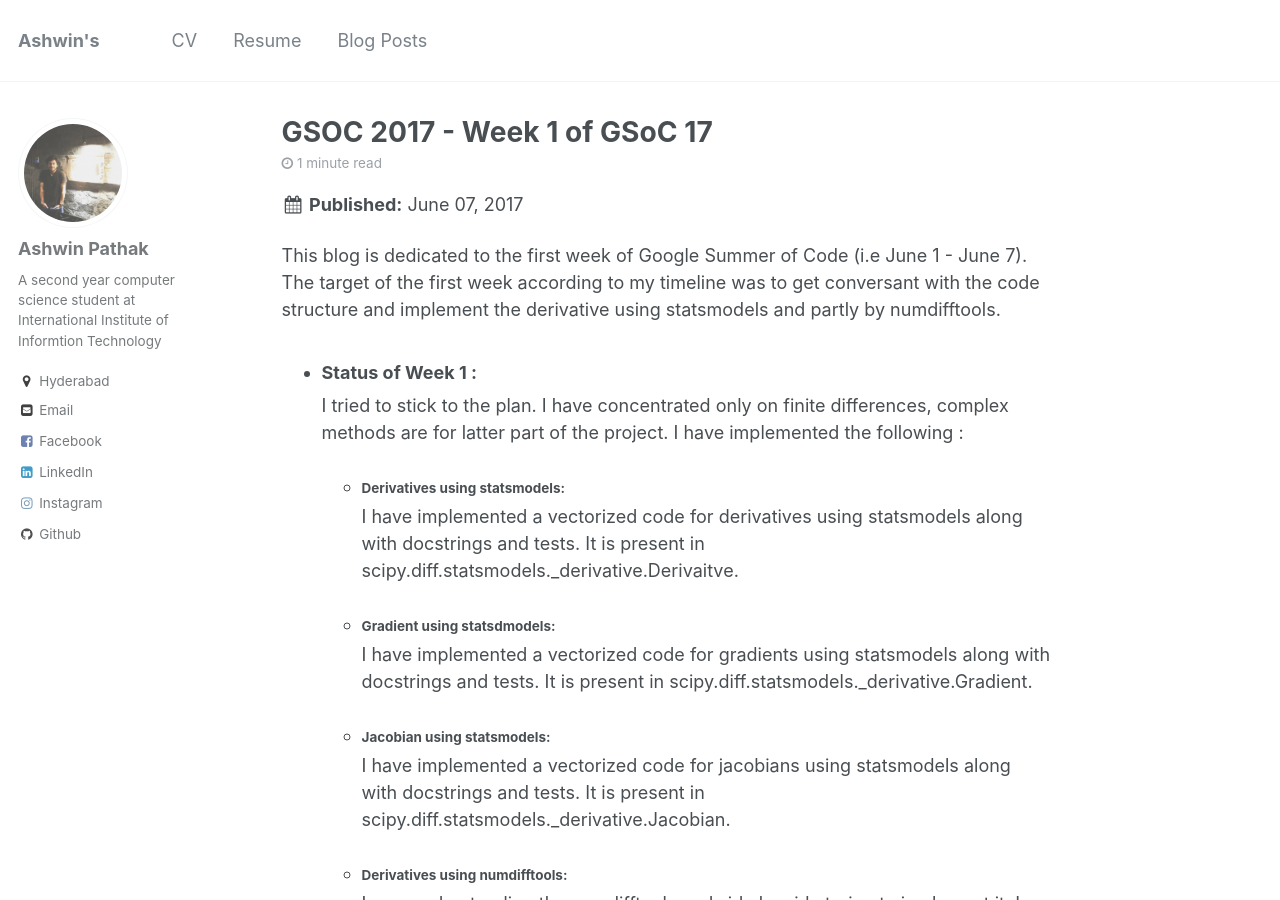
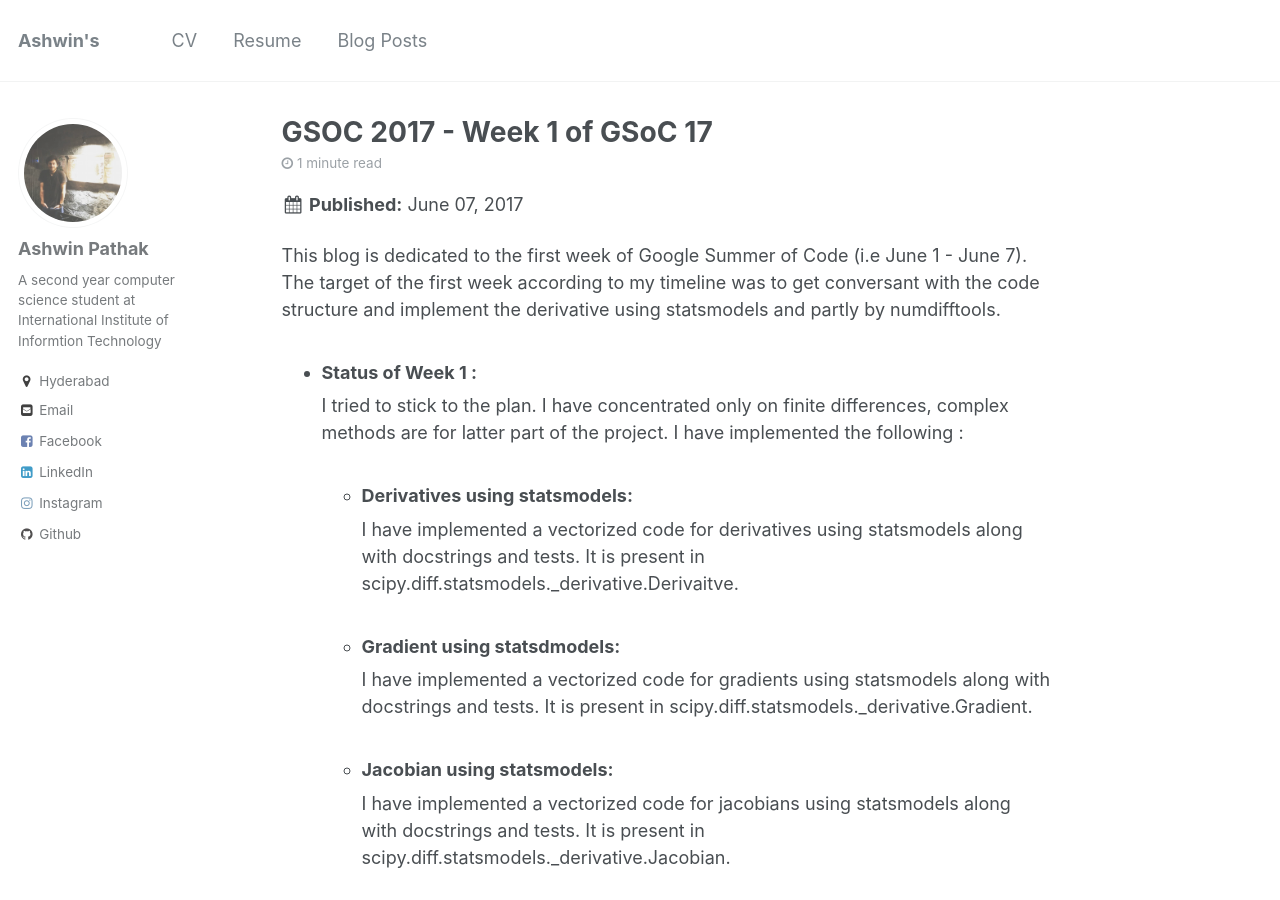
Before and after one commit to ashwinpathak20/ashwinpathak20.github.io, a Jekyll site: the page built from _posts/2017-06-7-blog-post-3.md, in a window 1280 px wide and 900 px high. Built offline with Jekyll 4.4.1, drawn with Linux system fonts in a browser that asks for light colours.

```diff
--- a/_posts/2017-06-7-blog-post-3.md
+++ b/_posts/2017-06-7-blog-post-3.md
@@ -13,19 +13,19 @@ This blog is dedicated to the first week of Google Summer of Code (i.e June 1 -
 
 * ### Status of Week 1 :
    I tried to stick to the plan. I have concentrated only on finite differences, complex methods are for latter part of the project. I have implemented the following :
-   - #### Derivatives using statsmodels:
+   - ### Derivatives using statsmodels:
 
       I have implemented a vectorized code for derivatives using statsmodels along with docstrings and tests. It is present in scipy.diff.statsmodels._derivative.Derivaitve.
 
-   - #### Gradient using statsdmodels:
+   - ### Gradient using statsdmodels:
 
       I have implemented a vectorized code for gradients using statsmodels along with docstrings and tests. It is present in scipy.diff.statsmodels._derivative.Gradient.
 
-    - #### Jacobian using statsmodels:
+    - ### Jacobian using statsmodels:
 
       I have implemented a vectorized code for jacobians using statsmodels along with docstrings and tests. It is present in scipy.diff.statsmodels._derivative.Jacobian.
 
-    - #### Derivatives using numdifftools:
+    - ### Derivatives using numdifftools:
 
       I was understanding the numdifftools and side by side trying to implement it. I have successfully implemented the code for derivatives, however, the code is not clean and needs modularization and refactoring. I will be doing this work in the second week.
 
```
